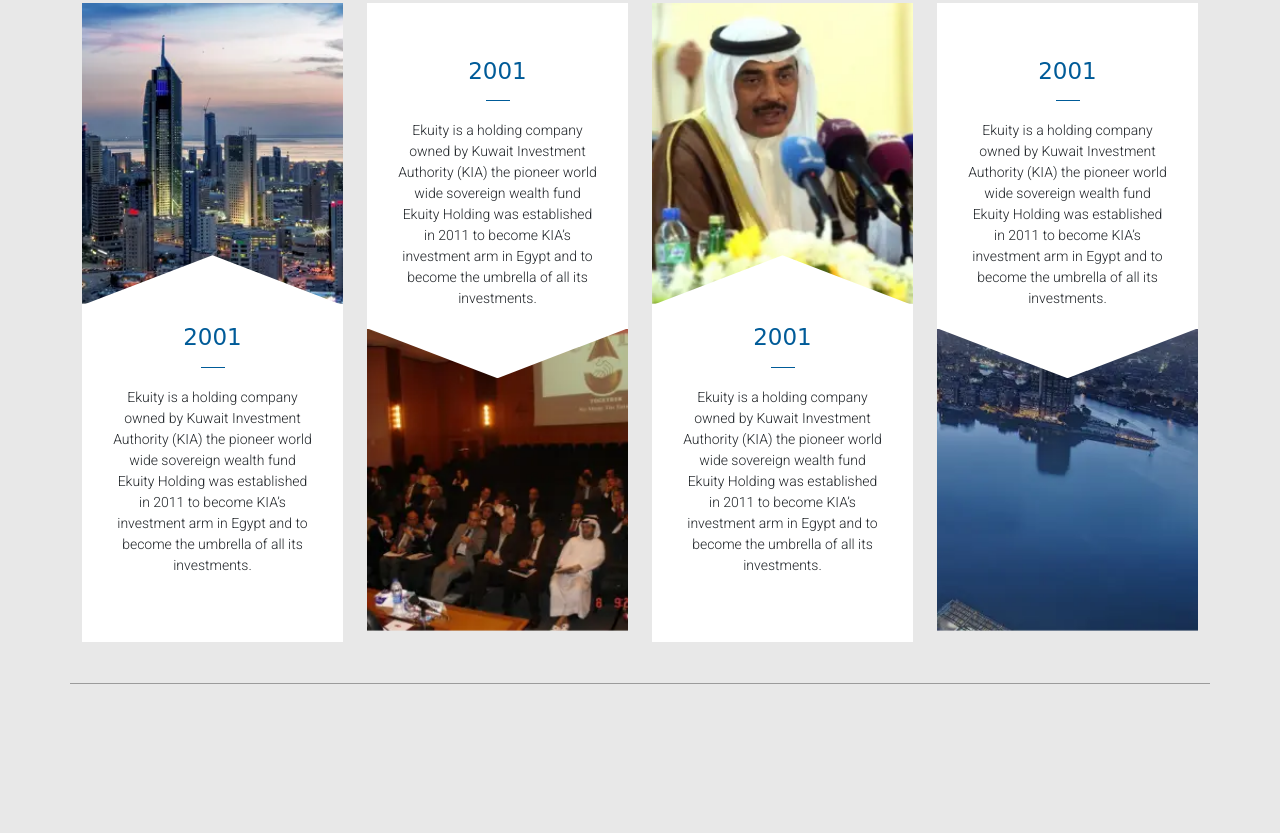
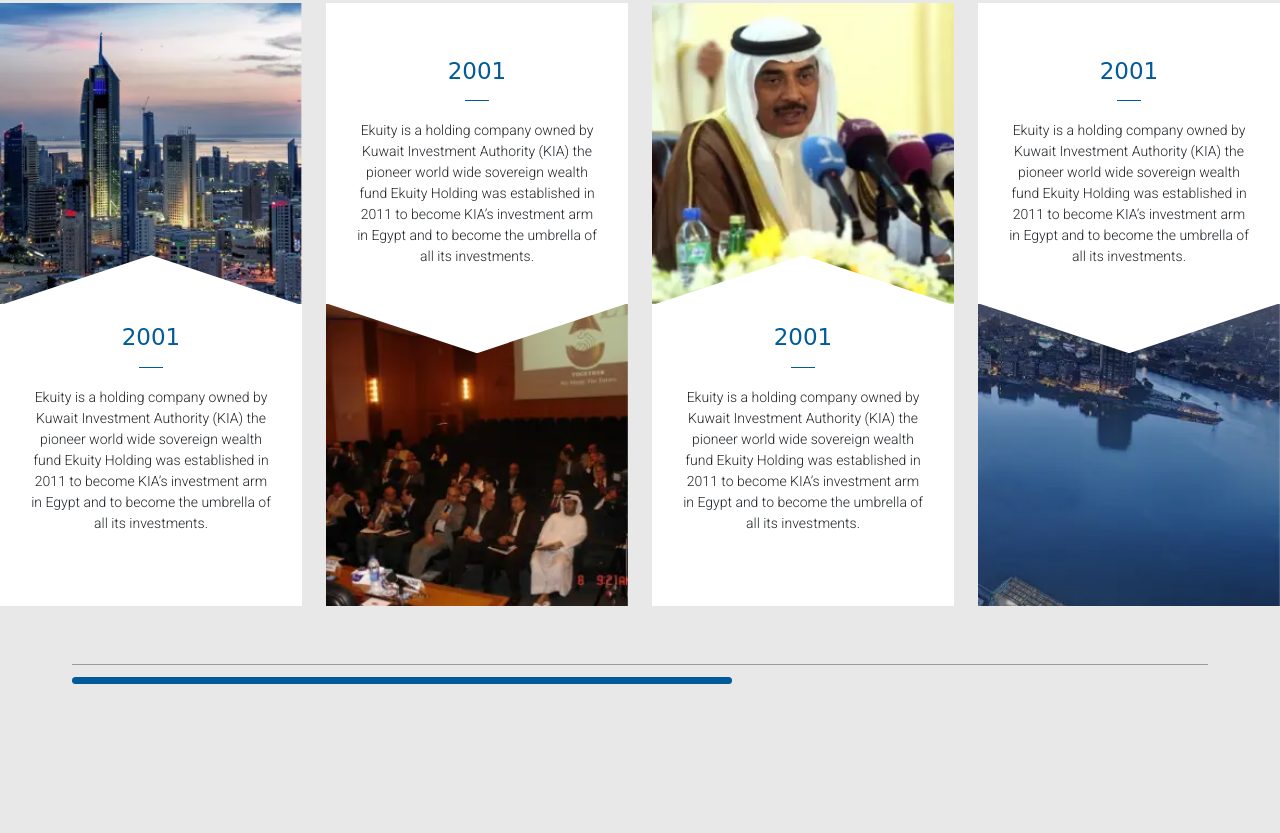
Before and after one commit to niazyeladawy/equity, a plain HTML site: page index.html in a window 1280 px wide. Shown: the part 2585-3418 px from the top of the page. Drawn offline with nearby package versions, Linux system fonts and the light colour scheme; a web font is replaced by a local one.

Commit message:
fix scrollbar issue

```diff
--- a/css/style.css
+++ b/css/style.css
@@ -578,7 +578,7 @@ p {
     position: relative;
 }
 
-.years .slider-row::-webkit-scrollbar {
+/* .years .slider-row::-webkit-scrollbar {
     height: 5px;
 }
 
@@ -590,20 +590,69 @@ p {
 .years .slider-row::-webkit-scrollbar-thumb {
     background: var(--blue);
     border-radius: 50rem;
+} */
+
+.simplebar-content {
+    display: flex;
+    --bs-gutter-x: 1.5rem;
+    --bs-gutter-y: 0;
+    display: flex;
+    margin-top: calc(-1 * var(--bs-gutter-y));
+    margin-right: calc(-.5 * var(--bs-gutter-x));
+    margin-left: calc(-.5 * var(--bs-gutter-x));
 }
 
-.years .slider-container {
+.simplebar-content .col-md-6 {
+    height: inherit;
+}
+
+.simplebar-scrollbar::before {
+    background-color: var(--blue);
+    opacity: 1 !important;
+}
+.simplebar-track.simplebar-horizontal {
+    margin: 0 auto;
+  }
+
+.years .year-item img {
+    height: 50%;
+}
+
+.simplebar-content>* {
+    flex-shrink: 0;
+    padding-right: calc(var(--bs-gutter-x) * .5);
+    padding-left: calc(var(--bs-gutter-x) * .5);
+    margin-top: var(--bs-gutter-y);
+}
+
+.years .slider-row {
+    scrollbar-width: auto;
+    -ms-overflow-style: auto;
+}
+
+.years .slider-row::-webkit-scrollbar {
+    display: initial;
+    width: initial;
+    height: initial;
+}
+
+.scroll-before {
     position: relative;
 }
 
-.years .slider-container::before {
+
+
+.scroll-before::before {
     position: absolute;
     content: "";
-    width: 100%;
+    width: calc(100% - 4px);
     height: 1px;
     background-color: #9B9B9B;
-    bottom: 2px;
-    left: 0;
+    bottom: 21px;
+    left: 2px;
+}
+.years .year-item .text-cont{
+    height: 50%;
 }
 
 
@@ -964,6 +1013,13 @@ footer .footer-copyright p {
     .years .year-item {
         display: block;
     }
+
+    .simplebar-content .col-md-6{
+        width: 100%;
+    }
+    .years .year-item{
+        display: flex;
+    }
 }
 
 
@@ -982,6 +1038,7 @@ footer .footer-copyright p {
     .main-nav ul li a::after {
         right: -38px;
     }
+
 }
 
 
--- a/index.html
+++ b/index.html
@@ -8,7 +8,12 @@
 
     <meta name="description" content="this is task">
     <link rel="stylesheet" href="css/bootstrap.min.css">
-    <link rel="stylesheet" href="css/style.min.css">
+    <link
+  rel="stylesheet"
+  href="https://unpkg.com/simplebar@latest/dist/simplebar.css"
+/>
+    <link rel="stylesheet" href="css/style.css">
+
 
 </head>
 
@@ -204,8 +209,8 @@
 
         </div>
         <div class="slider-cont">
-            <div class="container slider-container">
-                <div class="row flex-nowrap overflow-x-auto overflow-y-hidden slider-row">
+            <div class="container-fluid slider-container">
+                <div class="row flex-nowrap overflow-x-auto overflow-y-hidden slider-row " data-simplebar>
                     <div class="col-md-6 col-lg-3 ">
                         <div class="year-item">
                             <img loading="lazy" src="images/2001.webp" alt="">
@@ -279,6 +284,9 @@
                 </div>
 
             </div>
+        </div>
+        <div class="container scroll-before">
+
         </div>
     </section>
 
@@ -376,10 +384,13 @@
     <script src="js/bootstrap.bundle.min.js"></script>
     <script type="text/javascript" src="js/jquery-1.11.0.min.js"></script>
     <script type="text/javascript" src="js/jquery-migrate-1.2.1.min.js"></script>
+    <script src="https://unpkg.com/simplebar@latest/dist/simplebar.min.js"></script>
 
     <script src="js/slick.min.js"></script>
     <script src="js/main.js"></script>
 
+
+
 </body>
 
 </html>
--- a/js/main.js
+++ b/js/main.js
@@ -30,11 +30,33 @@ $(document).ready(function () {
 
     }
 
-    menuToggleBtn.on('click' , function(){
+    menuToggleBtn.on('click', function () {
         $('body').addClass('menu-opened')
     })
 
-    menuCloseBtn.on('click' , function(){
+    menuCloseBtn.on('click', function () {
         $('body').removeClass('menu-opened')
     })
+
+
+    new SimpleBar($('.years .slider-row')[0], { autoHide: false, direction: 'horizontal' });
+
+    function calcContainerWidth() {
+        const containerWidth = $('.container.scroll-before').innerWidth();
+
+        $('.simplebar-track').css('width', containerWidth)
+
+
+        console.log("ASd", containerWidth)
+
+    }
+
+    calcContainerWidth()
+
+    $(window).on('resize', function () {
+        calcContainerWidth()
+    })
+
+
+
 })
```
